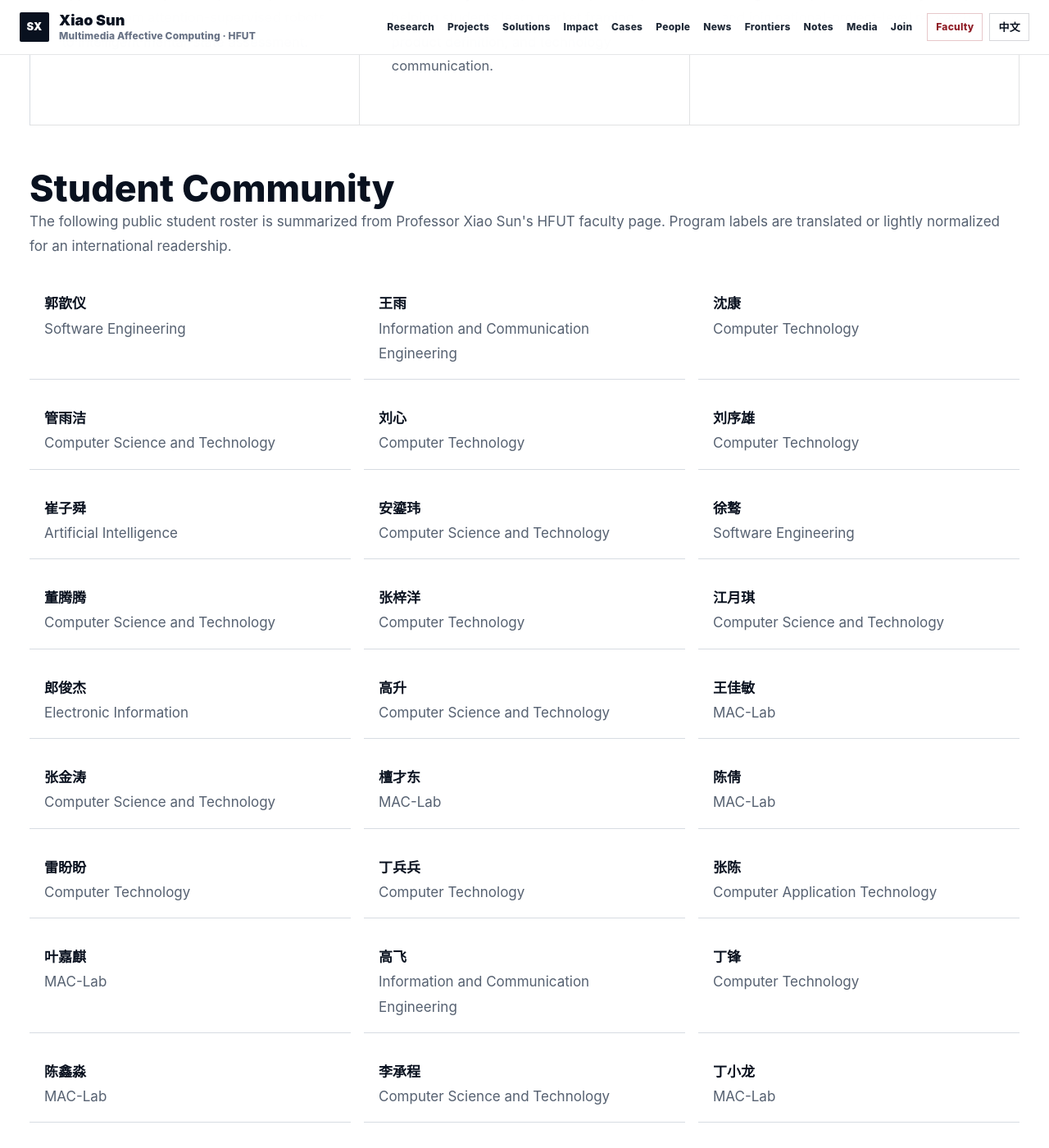
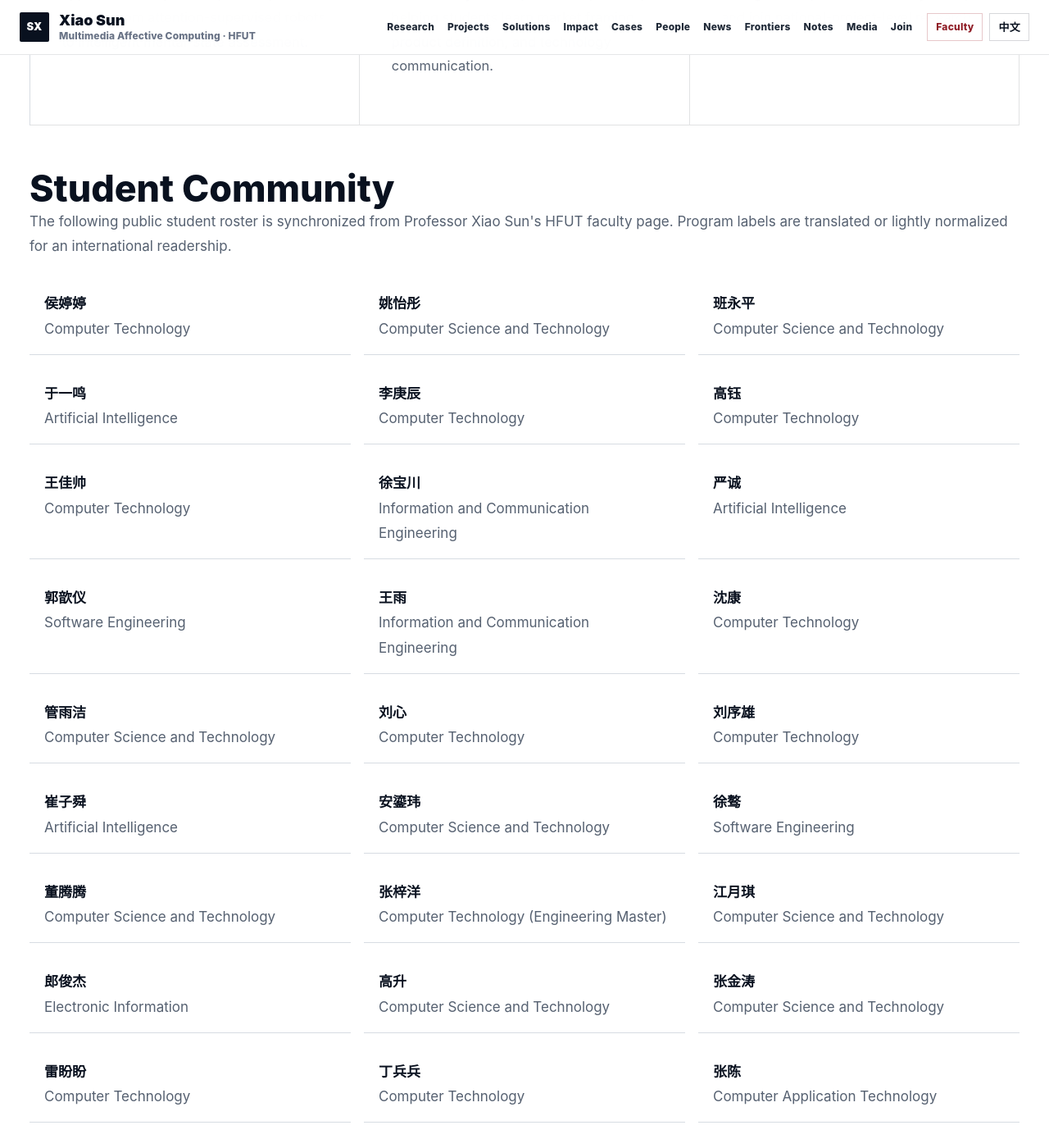
Before and after one commit to sxhfut/sxhfut.github.io, a Jekyll site: the page built from _pages/team/index.md, in a window 1280 px wide and 1400 px high, scrolled down 3432 px. Shown: the whole window at 82% size. Built offline with Jekyll 4.4.1, drawn with Linux system fonts in a browser that asks for light colours.

Commit message:
Sync HFUT student roster

```diff
--- a/_pages/team/index.md
+++ b/_pages/team/index.md
@@ -107,9 +107,18 @@ rank: 4
 </div>
 
 <h2><span class="lang-en">Student Community</span><span class="lang-zh">学生信息</span></h2>
-<p class="muted"><span class="lang-en">The following public student roster is summarized from Professor Xiao Sun's HFUT faculty page. Program labels are translated or lightly normalized for an international readership.</span><span class="lang-zh">以下名单整理自合肥工业大学教师主页公开“学生信息”栏目，并对专业名称做了适合网页展示的轻度整理。</span></p>
+<p class="muted"><span class="lang-en">The following public student roster is synchronized from Professor Xiao Sun's HFUT faculty page. Program labels are translated or lightly normalized for an international readership.</span><span class="lang-zh">以下名单同步自合肥工业大学教师主页公开“学生信息”栏目，并对专业名称做了适合网页展示的轻度整理。</span></p>
 
 <div class="student-grid">
+  <div><strong>侯婷婷</strong><span><span class="lang-en">Computer Technology</span><span class="lang-zh">计算机技术</span></span></div>
+  <div><strong>姚怡彤</strong><span><span class="lang-en">Computer Science and Technology</span><span class="lang-zh">计算机科学与技术</span></span></div>
+  <div><strong>班永平</strong><span><span class="lang-en">Computer Science and Technology</span><span class="lang-zh">计算机科学与技术</span></span></div>
+  <div><strong>于一鸣</strong><span><span class="lang-en">Artificial Intelligence</span><span class="lang-zh">人工智能</span></span></div>
+  <div><strong>李庚辰</strong><span><span class="lang-en">Computer Technology</span><span class="lang-zh">计算机技术</span></span></div>
+  <div><strong>高钰</strong><span><span class="lang-en">Computer Technology</span><span class="lang-zh">计算机技术</span></span></div>
+  <div><strong>王佳帅</strong><span><span class="lang-en">Computer Technology</span><span class="lang-zh">计算机技术</span></span></div>
+  <div><strong>徐宝川</strong><span><span class="lang-en">Information and Communication Engineering</span><span class="lang-zh">信息与通信工程</span></span></div>
+  <div><strong>严诚</strong><span><span class="lang-en">Artificial Intelligence</span><span class="lang-zh">人工智能</span></span></div>
   <div><strong>郭歆仪</strong><span><span class="lang-en">Software Engineering</span><span class="lang-zh">软件工程</span></span></div>
   <div><strong>王雨</strong><span><span class="lang-en">Information and Communication Engineering</span><span class="lang-zh">信息与通信工程</span></span></div>
   <div><strong>沈康</strong><span><span class="lang-en">Computer Technology</span><span class="lang-zh">计算机技术</span></span></div>
@@ -120,25 +129,18 @@ rank: 4
   <div><strong>安鎏玮</strong><span><span class="lang-en">Computer Science and Technology</span><span class="lang-zh">计算机科学与技术</span></span></div>
   <div><strong>徐骜</strong><span><span class="lang-en">Software Engineering</span><span class="lang-zh">软件工程</span></span></div>
   <div><strong>董腾腾</strong><span><span class="lang-en">Computer Science and Technology</span><span class="lang-zh">计算机科学与技术</span></span></div>
-  <div><strong>张梓洋</strong><span><span class="lang-en">Computer Technology</span><span class="lang-zh">计算机技术</span></span></div>
+  <div><strong>张梓洋</strong><span><span class="lang-en">Computer Technology (Engineering Master)</span><span class="lang-zh">计算机技术（工程硕士）</span></span></div>
   <div><strong>江月琪</strong><span><span class="lang-en">Computer Science and Technology</span><span class="lang-zh">计算机科学与技术</span></span></div>
   <div><strong>郎俊杰</strong><span><span class="lang-en">Electronic Information</span><span class="lang-zh">电子信息</span></span></div>
   <div><strong>高升</strong><span><span class="lang-en">Computer Science and Technology</span><span class="lang-zh">计算机科学与技术</span></span></div>
-  <div><strong>王佳敏</strong><span>MAC-Lab</span></div>
   <div><strong>张金涛</strong><span><span class="lang-en">Computer Science and Technology</span><span class="lang-zh">计算机科学与技术</span></span></div>
-  <div><strong>檀才东</strong><span>MAC-Lab</span></div>
-  <div><strong>陈倩</strong><span>MAC-Lab</span></div>
   <div><strong>雷盼盼</strong><span><span class="lang-en">Computer Technology</span><span class="lang-zh">计算机技术</span></span></div>
   <div><strong>丁兵兵</strong><span><span class="lang-en">Computer Technology</span><span class="lang-zh">计算机技术</span></span></div>
   <div><strong>张陈</strong><span><span class="lang-en">Computer Application Technology</span><span class="lang-zh">计算机应用技术</span></span></div>
-  <div><strong>叶嘉麒</strong><span>MAC-Lab</span></div>
   <div><strong>高飞</strong><span><span class="lang-en">Information and Communication Engineering</span><span class="lang-zh">信息与通信工程</span></span></div>
   <div><strong>丁锋</strong><span><span class="lang-en">Computer Technology</span><span class="lang-zh">计算机技术</span></span></div>
-  <div><strong>陈鑫淼</strong><span>MAC-Lab</span></div>
   <div><strong>李承程</strong><span><span class="lang-en">Computer Science and Technology</span><span class="lang-zh">计算机科学与技术</span></span></div>
-  <div><strong>丁小龙</strong><span>MAC-Lab</span></div>
   <div><strong>陈维</strong><span><span class="lang-en">Computer Technology</span><span class="lang-zh">计算机技术</span></span></div>
-  <div><strong>李春彬</strong><span>MAC-Lab</span></div>
   <div><strong>孙重远</strong><span><span class="lang-en">Computer Application Technology</span><span class="lang-zh">计算机应用技术</span></span></div>
 </div>
 
```
Also changed, not shown: _data/staged_updates.yml (+8 -0 lines).
